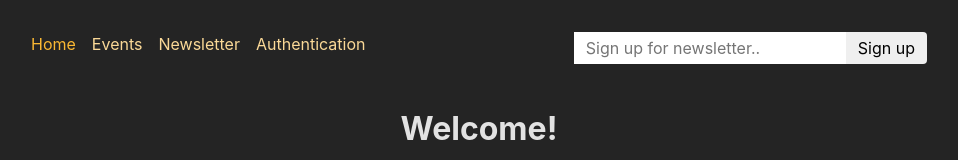
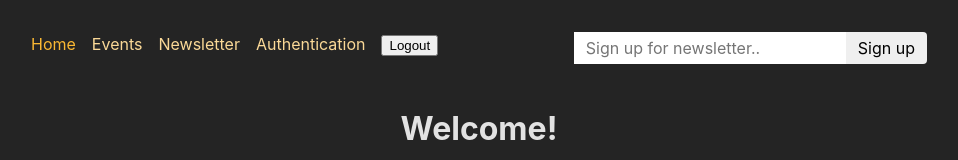
Before and after one commit to loretari/Events-page.github.io, a React (Create React App) app in the folder frontend/: page / in a window 1280 px wide. Shown: the top 160 px of the page, without its empty margins (161-1119 px from the left). Built offline with nearby package versions, Linux system fonts and the light colour scheme.

Commit message:
init: add User Logout

```diff
--- a/frontend/src/App.js
+++ b/frontend/src/App.js
@@ -11,6 +11,7 @@ import ErrorPage from "./pages/Error";
 import { action as manipulateEventAction} from './components/EventForm';
 import NewsletterPage, { action as newsLetterAction} from "./pages/Newsletter";
 import AuthenticationPage, {action as authAction} from "./pages/Authentication";
+import { action as logoutAction} from './pages/Logout';
 
 
 const router = createBrowserRouter([
@@ -51,7 +52,11 @@ const router = createBrowserRouter([
                 path: 'newsletter',
                 element: <NewsletterPage/>,
                 action: newsLetterAction,
-            }
+            },
+            {
+                path: 'logout',
+                action : logoutAction,
+            },
 
         ]},
 
--- a/frontend/src/components/MainNavigation.js
+++ b/frontend/src/components/MainNavigation.js
@@ -1,6 +1,7 @@
 import classes from './MainNavigation.module.css';
 import { NavLink} from "react-router-dom";
 import NewsletterSignup from "./NewsletterSignup";
+import { Form} from "react-router-dom";
 
 function MainNavigation() {
     return (
@@ -44,7 +45,12 @@ function MainNavigation() {
                             Authentication
                         </NavLink>
                     </li>
+<li>
+    <Form action= '/logout' method= 'post'>
+        <button>Logout</button>
+    </Form>
 
+</li>
 
                 </ul>
             </nav>
--- /dev/null
+++ b/frontend/src/pages/Logout.js
@@ -0,0 +1,6 @@
+import { redirect} from 'react-router-dom';
+
+export function action() {
+    localStorage.removeItem('token')
+    return redirect('/')
+}
```
